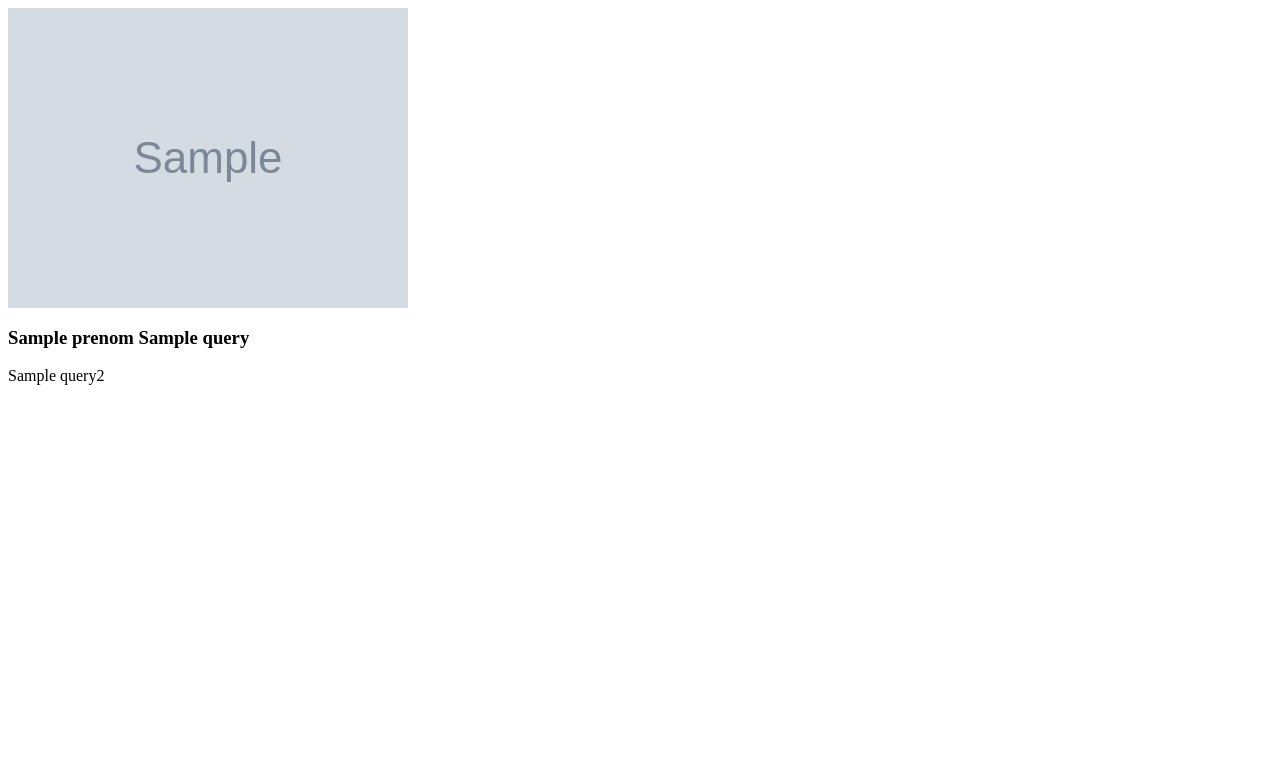
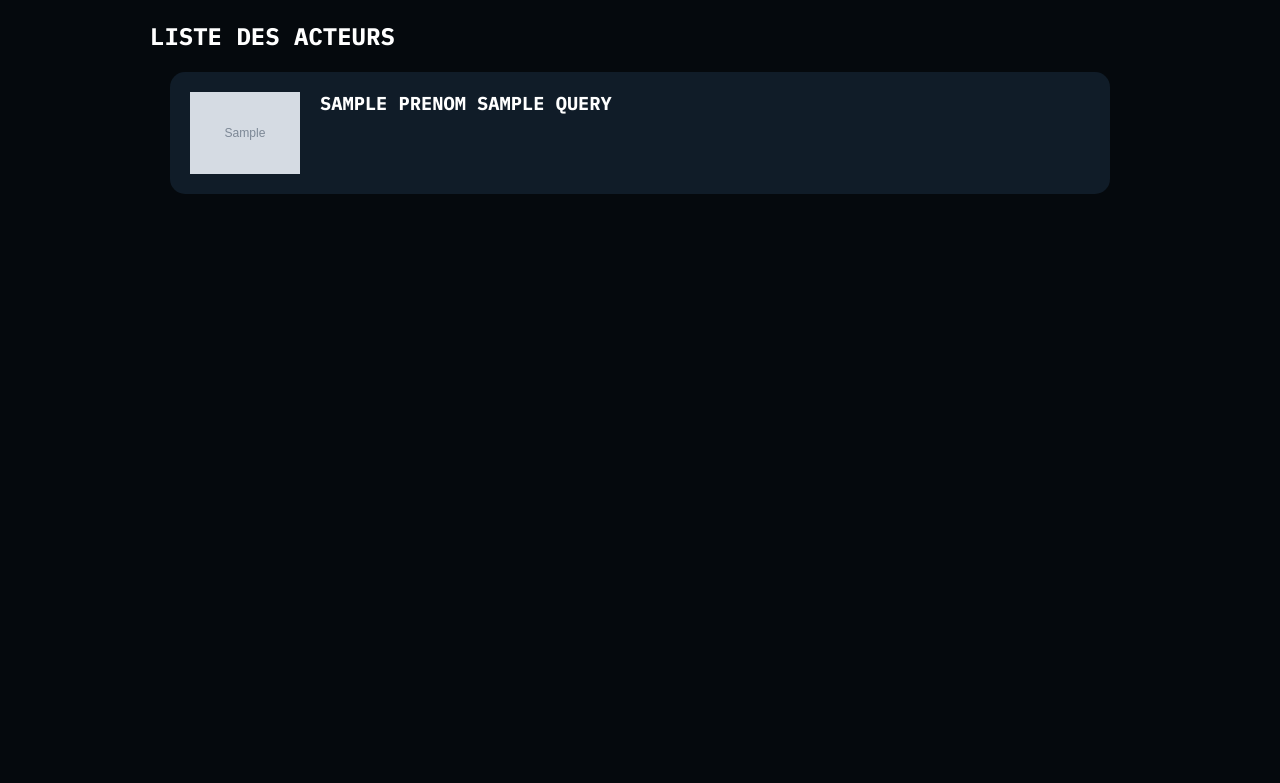
Before and after one commit to FutRR/cinemaSQL, a PHP site: template view/listActeurs.php in a window 1280 px wide. Shown: the top 783 px of the page. Run offline with PHP 8.4, Linux system fonts and the light colour scheme; the template is opened without the code that fills it: most values are stand-ins (such as "Sample title", 1, 10 or a date in 2020); grey boxes marked "Sample" are stand-in pictures.

Commit message:
added custom font

```diff
--- a/controller/CinemaController.php
+++ b/controller/CinemaController.php
@@ -23,7 +23,6 @@
         FROM personne
         INNER JOIN acteur ON personne.id_personne = acteur.id_personne
         INNER JOIN casting ON acteur.id_acteur = casting.id_acteur
-
         ");
         require "view/listActeurs.php";
 
--- a/public/css/style.css
+++ b/public/css/style.css
@@ -1,9 +1,15 @@
+@import url('https://fonts.googleapis.com/css2?family=IBM+Plex+Mono:ital,wght@0,100;0,200;0,300;0,400;0,500;0,600;0,700;1,100;1,200;1,300;1,400;1,500;1,600;1,700&display=swap');
+
 *{
     box-sizing: border-box;
 }
 
 body{
     margin: 0;
+    background-color: #05090D;
+    color: #fff;
+    font-family: "IBM Plex Mono", monospace;
+    text-transform: uppercase;
 }
 
 main{
@@ -12,8 +18,9 @@
 
 .list_wrapper{
     display: flex;
-    background-color: #b1b1b1;
+    background-color: #101C28;
     margin: 20px;
+    border-radius: 15px;
 }
 
 .list_infos{
--- a/view/listActeurs.php
+++ b/view/listActeurs.php
@@ -11,13 +11,10 @@
                 <?= $acteur["nom"] ?>
             </h3>
             <p>
-                <?php foreach ($query2->fetchAll() as $film) {
-                    echo $film["titre"];
-                } ?>
             </p>
         </div>
     </div>
-    <?php die;
+    <?php
 }
 
 $titre = "Liste des acteurs";
```
